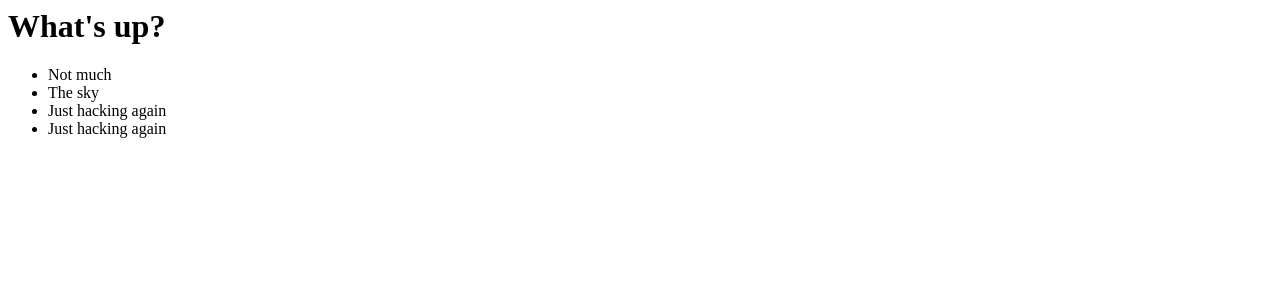
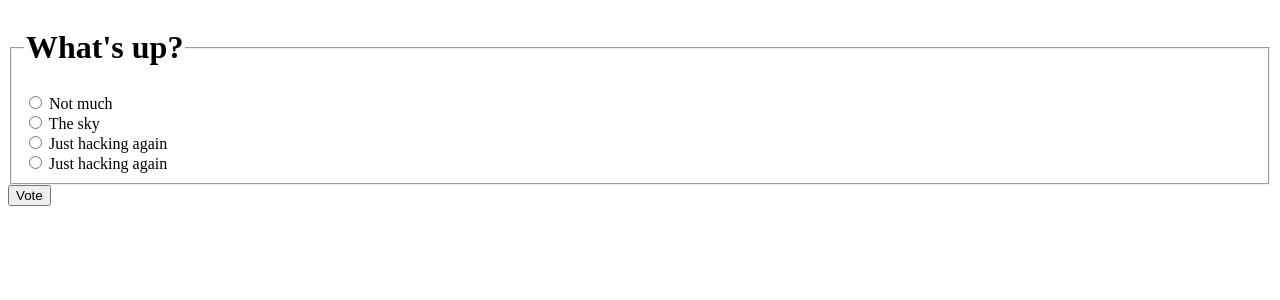
Before and after one commit to yahomi-jp/django-tutorial, a Django app: page /polls/specifics/1/ in a window 1280 px wide. Shown: the top 300 px of the page. Run offline with Django 3.2, Linux system fonts and the light colour scheme; data comes from the database, SQL or seed files in the repository.

Commit message:
editted detail.html

```diff
--- a/polls/templates/polls/detail.html
+++ b/polls/templates/polls/detail.html
@@ -1,6 +1,18 @@
-<h1>{{ question.question_text }}</h1>
-<ul>
-  {% for choice in question.choice_set.all %}
-    <li>{{ choice.choice_text }}</li>
-  {% endfor %}
-</ul>
+<form action="{% url 'polls:vote' question.id %}" method="post">
+  {% csrf_token %}
+  <fieldset>
+    <legend>
+      <h1>{{ question.question_text }}</h1>
+    </legend>
+    {% if error_message %}
+      <p>
+        <strong>{{ error_message }}</strong>
+      </p>
+    {% endif %}
+    {% for choice in question.choice_set.all %}
+      <input type="radio" name="choice" id="choice{{ forloop.counter }}" value="{{ choice.id }}">
+      <label for="choice{{ forloop.counter }}">{{ choice.choice_text }}</label><br>
+    {% endfor %}
+  </fieldset>
+  <input type="submit" value="Vote">
+</form>
```
